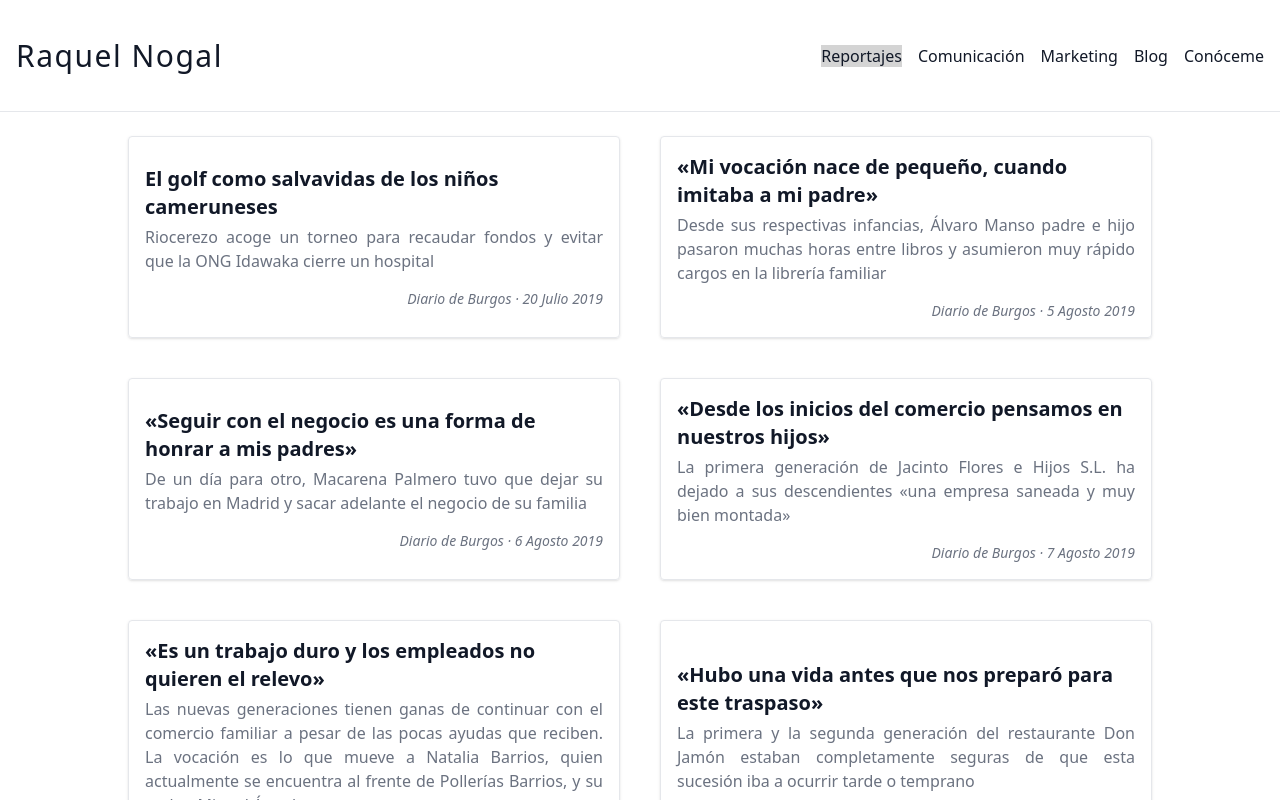
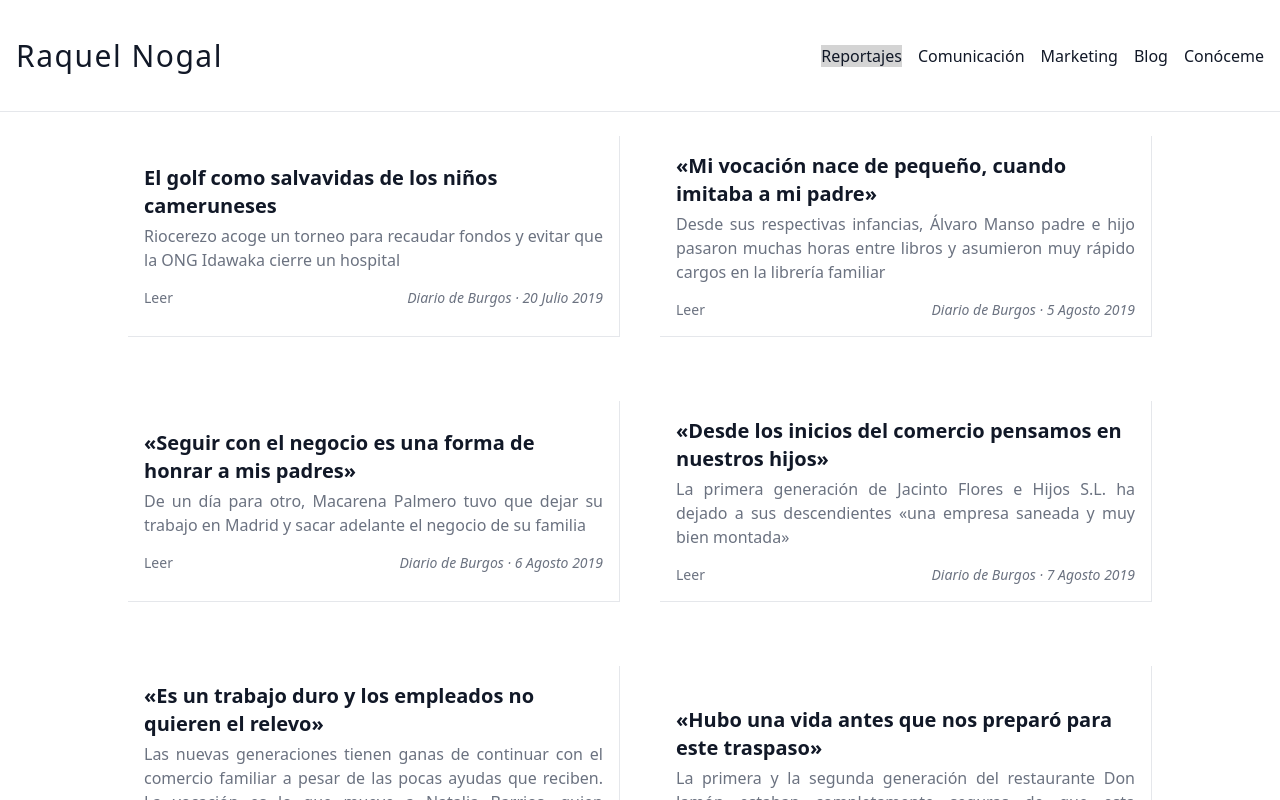
Before and after one commit to huco95/raquel-nogal-next, a Next.js app: page /stories in a window 1280 px wide. Shown: the top 800 px of the page. Built offline with nearby package versions, Linux system fonts and the light colour scheme.

Commit message:
feat: added read link in stories

```diff
--- a/components/StoryCard.js
+++ b/components/StoryCard.js
@@ -1,3 +1,5 @@
+import Link from "next/link";
+
 export default function StoryCard({
   title,
   description,
@@ -6,14 +8,27 @@ export default function StoryCard({
   link,
 }) {
   return (
-    <div className="flex items-center p-4 border border-gray-200 rounded shadow">
-      <article class="">
-        <h1 class="text-xl font-bold mb-1">{title}</h1>
-        <p className="mb-4 text-justify text-gray-500">{description}</p>
+    <div className="flex items-center p-4 border-b border-r border-gray-200">
+      <article>
+        <h1 className="mb-1 text-xl font-bold">{title}</h1>
+        <p className="mb-4 text-justify text-gray-500 dark:text-gray-300">
+          {description}
+        </p>
 
-        <p className="text-sm italic text-right text-gray-500">
-          <span>{publisher}</span> · <span>{publishDate}</span>
-        </p>
+        <div className="flex justify-between">
+          <Link href={link}>
+            <a
+              target="_blank"
+              className="text-sm text-gray-500 dark:text-gray-300 hover:underline"
+            >
+              Leer
+            </a>
+          </Link>
+
+          <p className="text-sm italic text-gray-500 dark:text-gray-300">
+            <span>{publisher}</span> · <span>{publishDate}</span>
+          </p>
+        </div>
       </article>
     </div>
   );
--- a/pages/stories.js
+++ b/pages/stories.js
@@ -5,14 +5,16 @@ import stories from "../content/stories/stories.json";
 export default function Stories() {
   return (
     <Layout>
-      <div className="grid grid-cols-2 gap-10">
-        {stories.map((story) => {
+      <div className="grid grid-cols-2 gap-x-10 gap-y-16">
+        {stories.map((story, index) => {
           return (
             <StoryCard
+              key={index}
               title={story.title}
               description={story.description}
               publisher={story.publisher}
               publishDate={story.date}
+              link={story.link}
             />
           );
         })}
```
